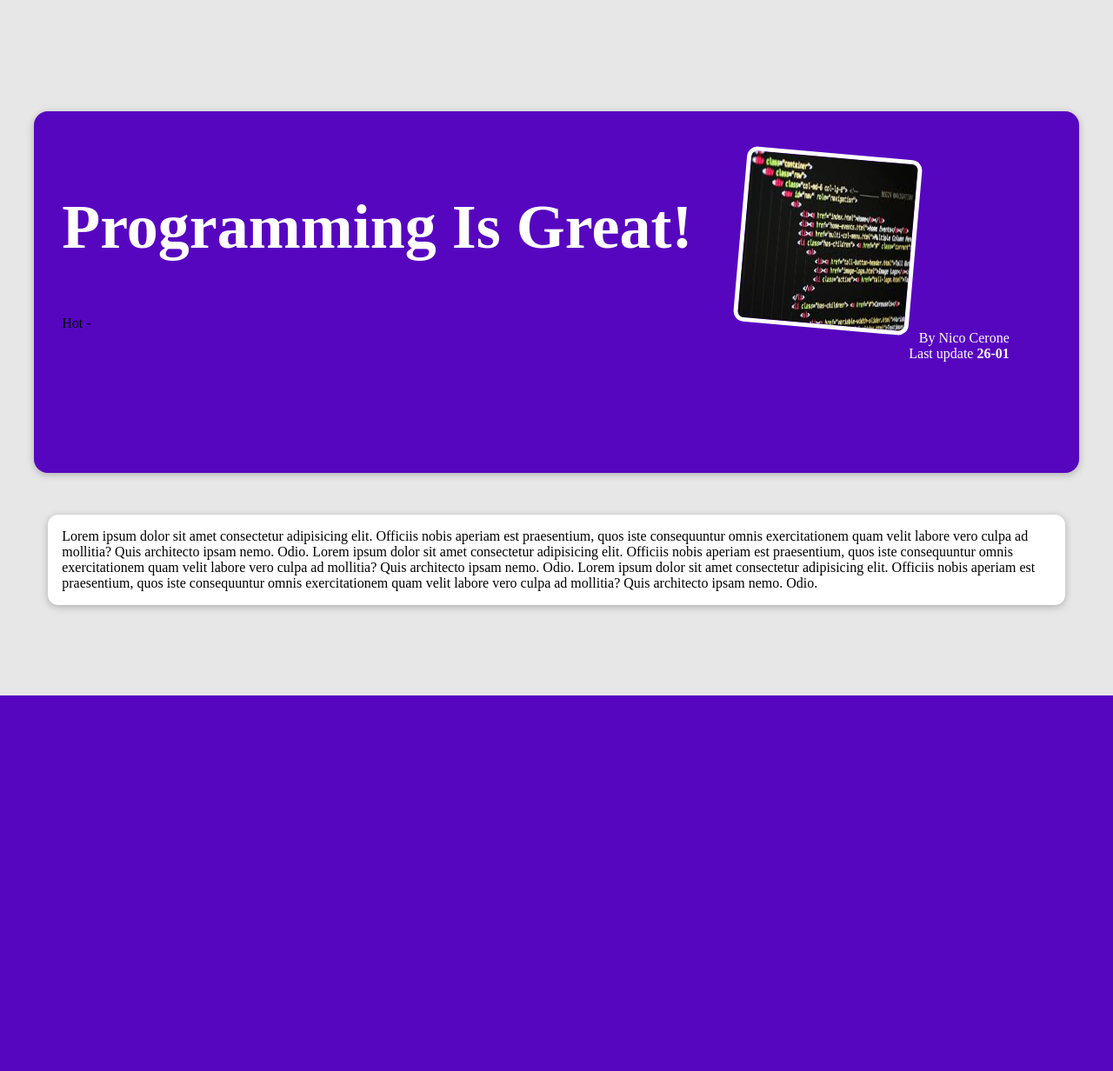
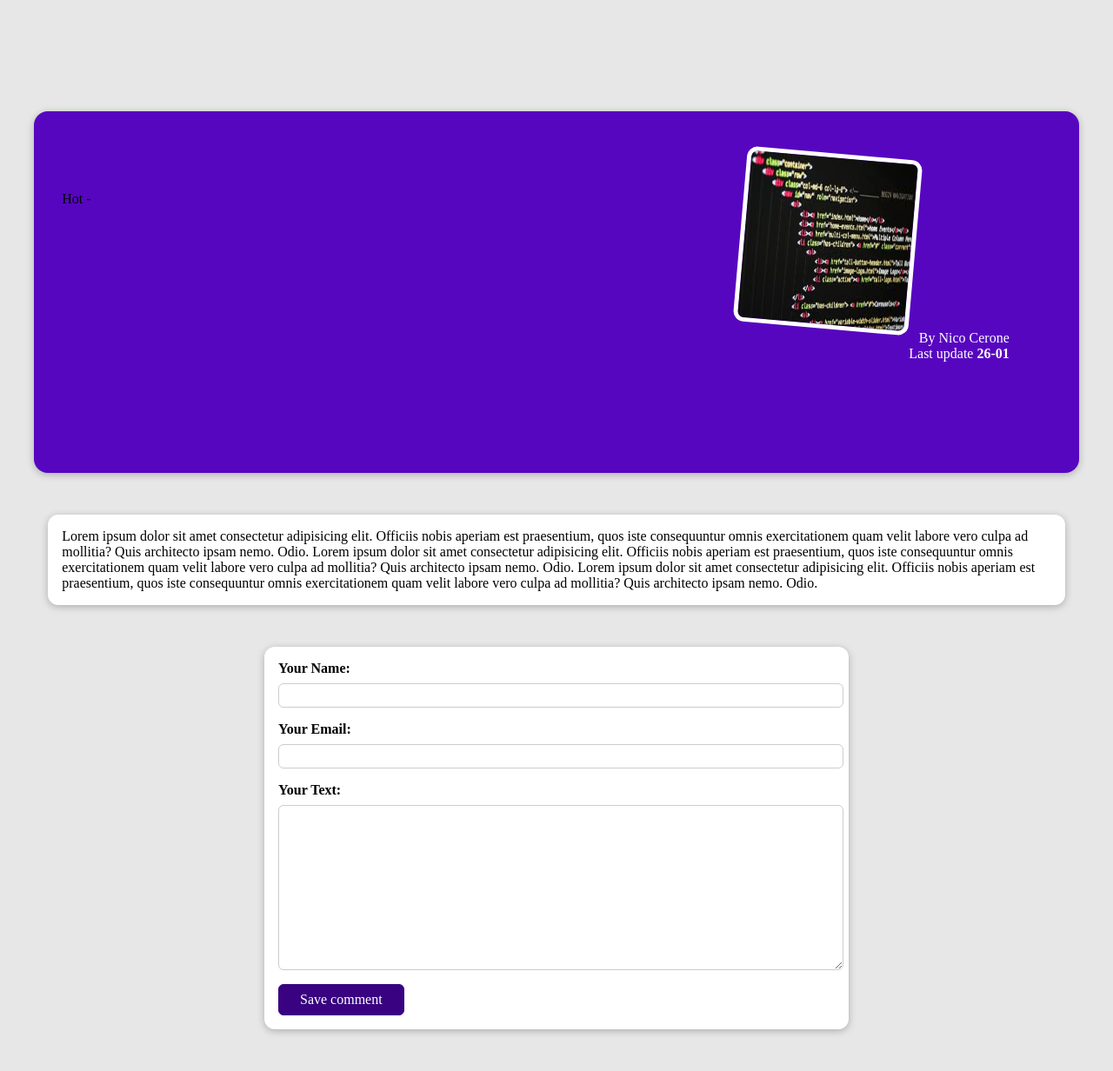
Before and after one commit to nikocer96/blog-django-project, a Django app: a page that uses my_site/blog/templates/blog/post-detail.html in a window 1280 px wide. Shown: the whole page at 87% size. Before the commit the page ends 800 px from the top, so only its background shows below. Run offline with Django 5.2, Linux system fonts and the light colour scheme; data comes from the database, SQL or seed files in the repository; both versions use the stored data as it was after the commit.

Commit message:
added form comment

```diff
--- /dev/null
+++ b/my_site/blog/forms.py
@@ -0,0 +1,12 @@
+from django import forms
+from .models import Comment
+
+class CommentForm(forms.ModelForm):
+    class Meta:
+        model = Comment
+        exclude = ["post"]
+        labels = {
+            "user_name": "Your Name",
+            "user_email": "Your Email",
+            "text": "Your Text"
+        }
--- a/my_site/blog/models.py
+++ b/my_site/blog/models.py
@@ -1,5 +1,6 @@
 from django.db import models
 from django.core.validators import MinLengthValidator
+
 
 # Create your models here.
 
--- a/my_site/blog/static/blog/post-detail.css
+++ b/my_site/blog/static/blog/post-detail.css
@@ -22,6 +22,7 @@
 #summary h2 {
   color: white;
   font-size: 4.5rem;
+  margin-bottom: 0.25rem;
 }
 
 #summary article {
@@ -47,8 +48,32 @@
   font-weight: bold;
 }
 
+#summary a {
+  color: white;
+  text-decoration: none;
+}
+
 #summary time {
   font-weight: bold;
+}
+
+#read-later {
+  margin: 2rem 0;
+}
+
+#read-later button {
+  background-color: transparent;
+  border: 1px solid white;
+  padding: 0.5rem 2rem;
+  font: inherit;
+  color: white;
+  cursor: pointer;
+}
+
+#read-later button:hover,
+#read-later button:active {
+  background-color: white;
+  color: #390281;
 }
 
 main {
@@ -61,7 +86,119 @@
   box-shadow: 0 2px 8px rgba(0, 0, 0, 0.25);
 }
 
-  #summary a {
+.tag {
+  background-color: white;
+  color: #390281;
+  padding: 0.5rem 1rem;
+  border-radius: 8px;
+}
+
+#comment-form {
+  margin: 3rem auto;
+  width: 90%;
+  max-width: 40rem;
+  border-radius: 12px;
+  background-color: white;
+  box-shadow: 0 2px 8px rgba(0, 0, 0, 0.25);
+  padding: 1rem;
+}
+
+#comment-form button {
+  font: inherit;
+  background-color: #390281;
   color: white;
+  border: 1px solid #390281;
+  padding: 0.5rem 1.5rem;
+  border-radius: 6px;
+  cursor: pointer;
+}
+
+#comment-form button:hover,
+#comment-form button:active {
+  background-color: #4f0ba7;
+  border-color: #4f0ba7;
+}
+
+.form-control {
+  margin-bottom: 1rem;
+}
+
+.form-control label {
+  font-weight: bold;
+  margin-bottom: 0.5rem;
+  display: block;
+}
+
+.form-control input,
+.form-control textarea {
+  display: block;
+  width: 100%;
+  font: inherit;
+  padding: 0.25rem;
+  border-radius: 6px;
+  border: 1px solid #ccc;
+}
+
+.errorlist {
+  list-style: none;
+  margin: 0.5rem 0;
+  padding: 0;
+  color: #d6000b;
+}
+
+.invalid label {
+  color: #d6000b;
+}
+
+.invalid input,
+.invalid textarea {
+  border-color: #d6000b;
+  background-color: #ffe6e7;
+}
+
+#alert {
+  margin: 8rem auto 3rem auto;
+  border: 1px solid #d6000b;
+  background-color: #ffe6e7;
+  padding: 1rem;
+  width: 90%;
+  max-width: 40rem;
+}
+
+#alert a {
   text-decoration: none;
+  border: 1px solid #d6000b;
+  background-color: #d6000b;
+  color: white;
+  padding: 0.25rem 1.5rem;
+  border-radius: 6px;
 }
+
+#comments {
+  margin: 3rem auto;
+  width: 90%;
+  max-width: 60rem;
+  border-radius: 12px;
+  background-color: white;
+  box-shadow: 0 2px 8px rgba(0, 0, 0, 0.25);
+  padding: 1rem 2rem;
+}
+
+#comments ul {
+  list-style: none;
+  margin: 0;
+  padding: 0;
+}
+
+#comments li {
+  margin-bottom: 1rem;
+  border-bottom: 2px solid #ccc;
+}
+
+#comments li:last-of-type {
+  border-bottom: none;
+}
+
+#comments h2 {
+  color: #464646;
+}
--- a/my_site/blog/templates/blog/post-detail.html
+++ b/my_site/blog/templates/blog/post-detail.html
@@ -14,14 +14,28 @@
             {% endfor %}
         </div>
         <article>
-            <img src="{{ search_post.image.url }}" alt="{{ search_post.title }}"/>
-            <addresse>By <a href="mailto:{{ search_post.author.email_address }}">{{ search_post.author }}</a></addresse>
+            <img src="{{ post.image.url }}" alt="{{ post.title }}"/>
+            <addresse>By <a href="mailto:{{ post.author.email_address }}">{{ post.author }}</a></addresse>
             <div>
                 Last update <time>26-01</time>
             </div>
         </article>
     </section>
     <main>
-        {{ search_post.content}}
+        {{ post.content}}
     </main>
+
+    <section id = "comment-form">
+        <form action = "{% url "post-detail-page" post.slug %}" method = "POST">
+            {% csrf_token %}
+            {% for form_field in comment_form %}
+                <div class="form-control">
+                    {{ form_field.label_tag }}
+                    {{ form_field }}
+                    {{ form_field.errors }}
+                </div>
+            {% endfor %}
+            <button>Save comment</button>
+        </form>
+    </section>
 {% endblock %}
--- a/my_site/blog/views.py
+++ b/my_site/blog/views.py
@@ -3,6 +3,10 @@
 from datetime import date
 from .models import Post
 from django.views.generic import DetailView, ListView
+from .forms import CommentForm
+from django.views import View
+from django.http import HttpResponseRedirect
+from django.urls import reverse
 
 all_posts = [
 
@@ -39,15 +43,31 @@
 #        "list_posts": all_posts
 #     })
 
-class SinglePostView(DetailView):
-    template_name = "blog/post-detail.html"
-    model = Post
-    context_object_name = "search_post"
+class SinglePostView(View):
 
-    def get_context_data(self, **kwargs):
-        context =  super().get_context_data(**kwargs)
-        context["posts_tags"] = self.object.tags.all()
-        return context
+    def get(self, request, slug):
+        post = Post.objects.get(slug=slug)
+        context = {
+            "post": post,
+            "posts_tags": post.tags.all(),
+            "comment_form": CommentForm()
+        }
+        return render(request, "blog/post-detail.html", context)
+
+    def post(self, request, slug):
+        comment_form = CommentForm(request.POST)
+        post = Post.objects.get(slug=slug)
+        if comment_form.is_valid():
+            comment = comment_form.save(commit=False)
+            comment.post = post
+            comment.save()
+            return HttpResponseRedirect(reverse("post-detail-page", args=[slug]))
+        context = {
+            "post": post,
+            "posts_tags": post.tags.all(),
+            "comment_form": CommentForm()
+        }
+        return render(request, "blog/post-detail.html", context)
 
 # def post_detail(request, slug):
 #     search_post = get_object_or_404(Post, slug = slug)
```
Also changed, not shown: my_site/db.sqlite3. Lines whose indentation alone changed are shown as unchanged.
